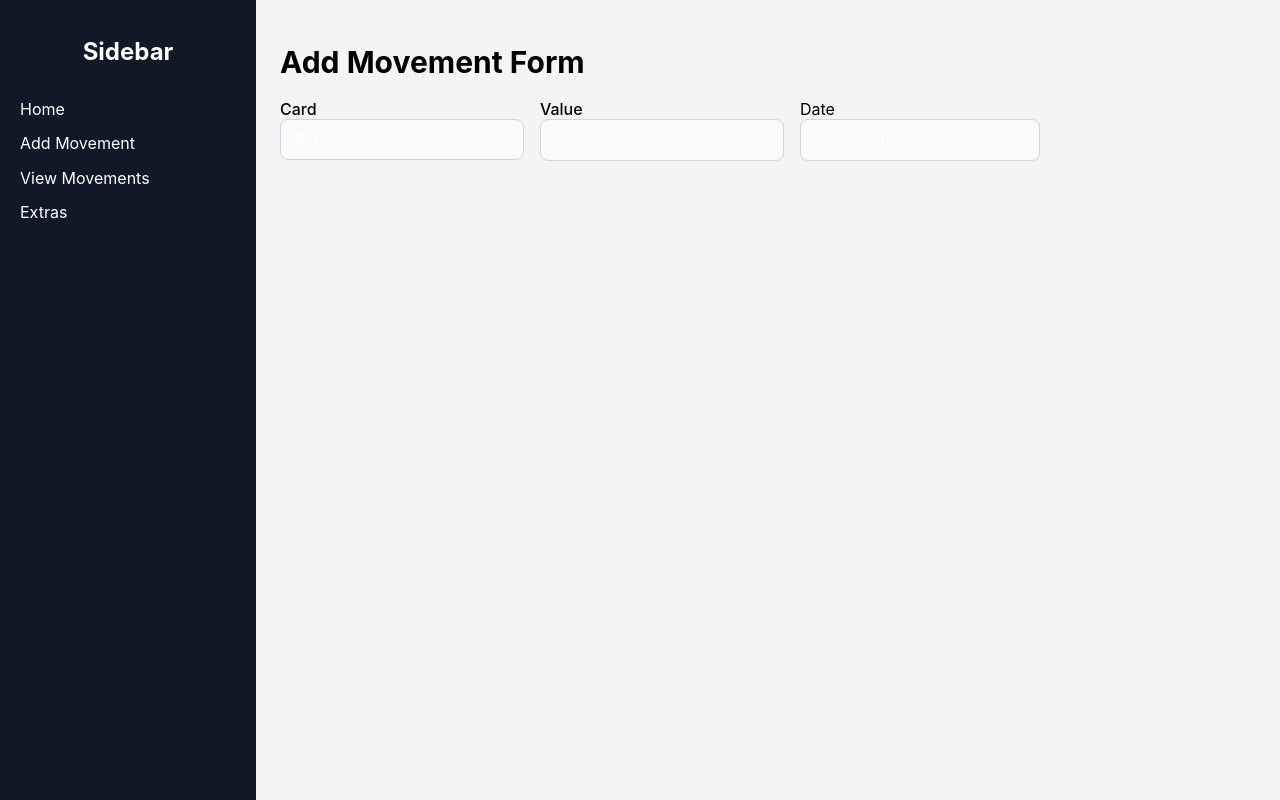
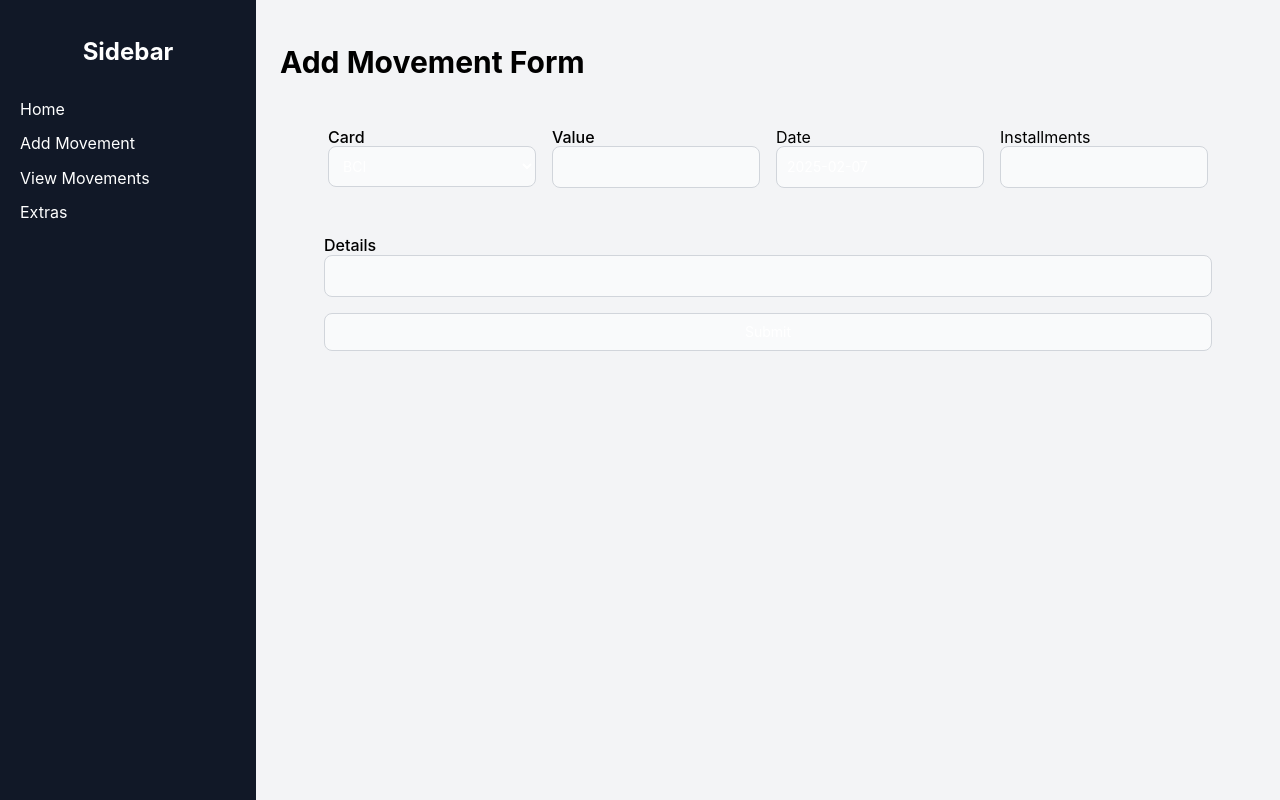
Before and after one commit to Africa-t0t0/invest-manager-frontend, a React (Create React App) app: page / in a window 1280 px wide. Both pictures are taken after a click on the button "Add Movement". Built offline with nearby package versions, Linux system fonts and the light colour scheme.

Commit message:
added details field and style to form

```diff
--- /dev/null
+++ b/src/components/Button.jsx
@@ -0,0 +1,21 @@
+import { inputField, buttonHover } from "../utils/styles";
+
+export default function Button ({name, onClick, content, className}) {
+    let finalClassName;
+
+    if (className) {
+        finalClassName = `${className} ${inputField} ${buttonHover}`;
+    } else {
+        finalClassName = `${className} ${inputField}`;
+    }
+
+    return (
+        <button
+            name={name}
+            className={finalClassName}
+            onClick={onClick}
+        >
+            {content}
+        </button>
+    );
+}
--- a/src/components/DatePicker.jsx
+++ b/src/components/DatePicker.jsx
@@ -2,9 +2,8 @@
 
 import { inputField } from "../utils/styles";
 
-export default function CustomDatePicker({selectedDate, setSelectedDate}) {
+export default function CustomDatePicker({ selectedDate, setSelectedDate }) {
     return (
-        <>
         <DatePicker
             name="date"
             className={inputField}
@@ -13,6 +12,5 @@
             dateFormat="yyyy-MM-dd"
             placeHolderText="Select a date..."
         />
-        </>
     );
 }
--- a/src/components/Form.jsx
+++ b/src/components/Form.jsx
@@ -1,5 +1,6 @@
 import { useState } from "react";
 
+import Button from "./Button";
 import CustomDatePicker from "./DatePicker";
 import Select from "./Select";
 
@@ -18,7 +19,8 @@
         card: "",
         amount: "",
         date: new Date(),
-        installmentsNumber: ""
+        installmentsNumber: "",
+        details: ""
     });
 
     const [errors, setErrors] = useState({});
@@ -53,7 +55,7 @@
                 onSubmit={handleFormSubmit}
                 className="space-y-4"
             >
-                <div className="row flex space-x-4">
+                <div className="row flex space-x-4 m-12">
                     <div
                         className="w-1/4"
                     >
@@ -99,6 +101,47 @@
                             setSelectedDate={handleFormChange}
                         />
                     </div>
+                    <div
+                        className="w-1/4"
+                    >
+                        <label
+                            className="block text-md front-medium"
+                        >
+                            Installments
+                        </label>
+                        <input
+                            name="value"
+                            className={inputField}
+                            type="number"
+                            onChange={handleFormChange}
+                            min="0"
+                        />
+                    </div>
+                </div>
+                <div
+                    className="m-11"
+                >
+                <label
+                        className="block text-md font-medium"
+                    >
+                        Details
+                    </label>
+                    <input
+                        name="details"
+                        className={inputField}
+                        type="text"
+                        onChange={handleFormChange}
+                    />
+                </div>
+                <div
+                    className="flex justify-center items-center m-11"
+                >
+                    <Button
+                        name="submit-button"
+                        className="w-auto px-6 py-2"
+                        onClick={handleFormSubmit}
+                        content="Submit"
+                    />
                 </div>
             </form>
         </>
--- a/src/utils/styles.js
+++ b/src/utils/styles.js
@@ -1 +1,3 @@
-export const inputField = "bg-gray-50 border border-gray-300 text-white text-sm rounded-lg focus:ring-blue-500 focus:border-blue-500 block w-full p-2.5 dark:bg-gray-900 dark:border-gray-600 dark:placeholder-gray-400 dark:text-white dark:focus:ring-blue-500 dark:focus:border-blue-500"
+export const inputField = "bg-gray-50 border border-gray-300 text-white text-sm rounded-lg focus:ring-blue-500 focus:border-blue-500 block w-full p-2.5 dark:bg-gray-900 dark:border-gray-600 dark:placeholder-gray-400 dark:text-white dark:focus:ring-blue-500 dark:focus:border-blue-500";
+
+export const buttonHover = "bg-gray-50 border border-gray-300 text-white text-sm rounded-lg focus:ring-blue-500 focus:border-blue-500 block w-full p-2.5 dark:bg-gray-900 dark:border-gray-600 dark:placeholder-gray-400 dark:text-white dark:focus:ring-blue-500 dark:focus:border-blue-500 hover:bg-gray-600 transition-colors";
```
Lines whose indentation alone changed are shown as unchanged.
